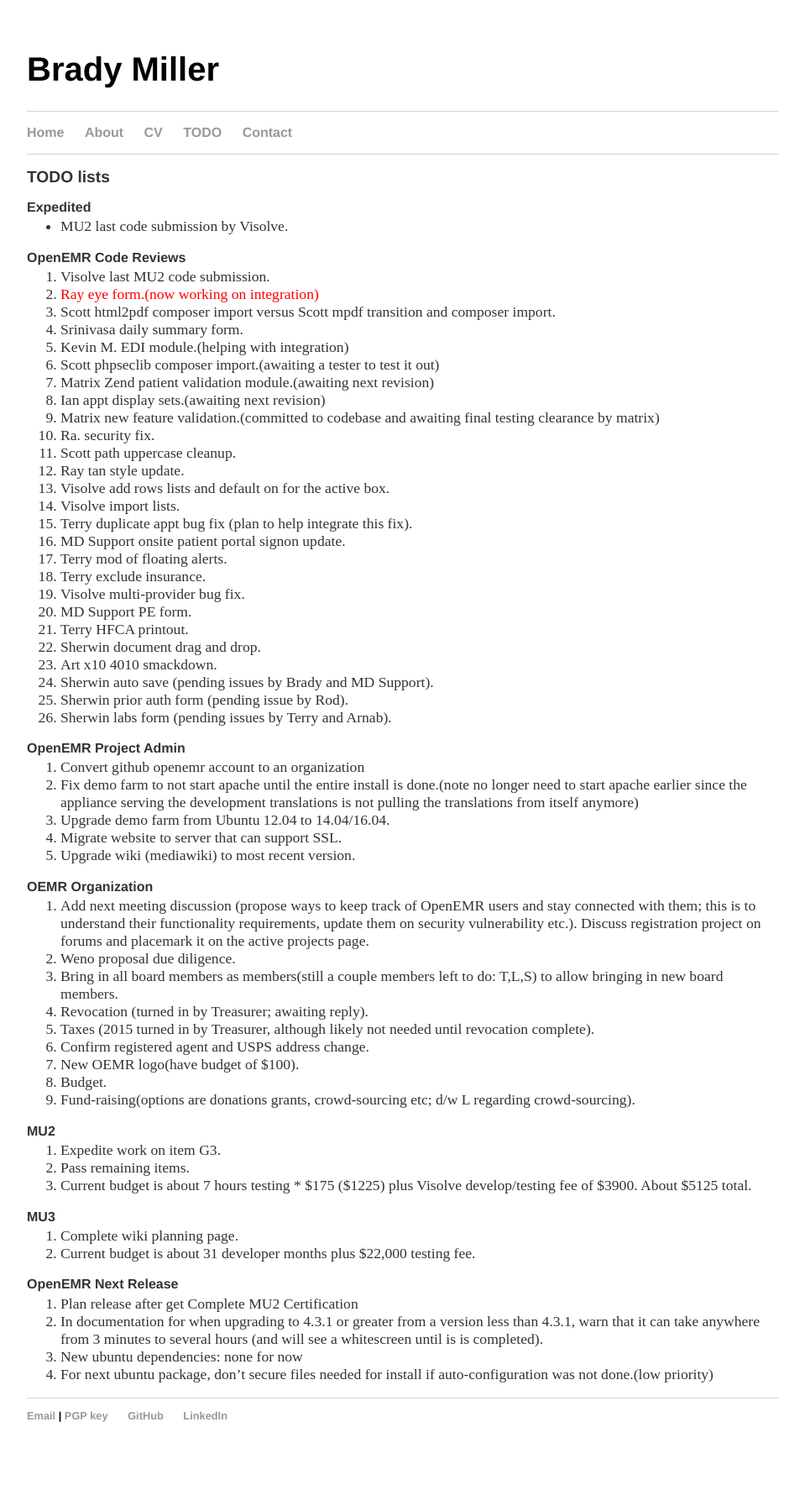
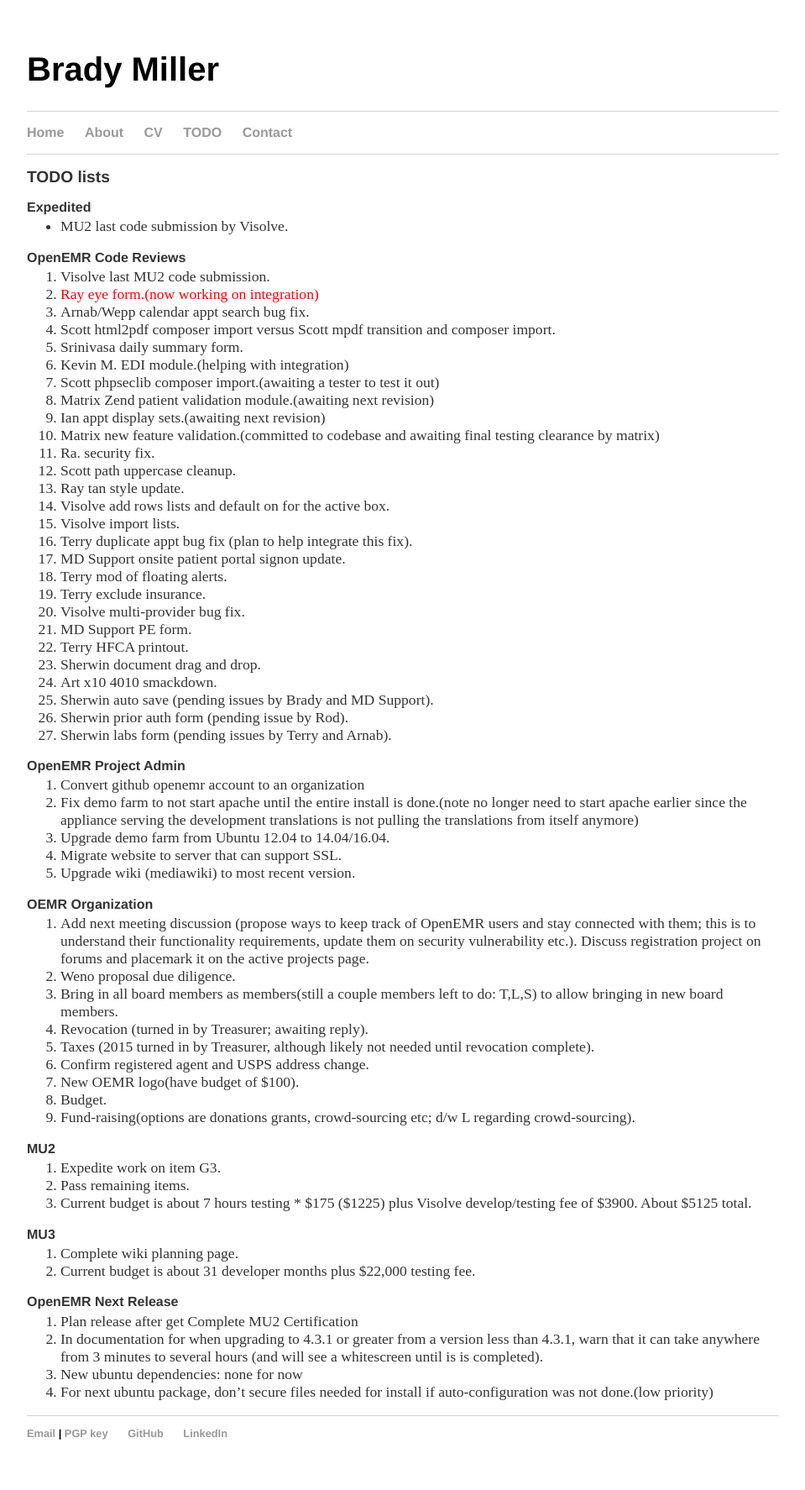
Before and after one commit to bradymiller/bradymiller.github.io, a Jekyll site: the page built from todo/index.md, in a window 1280 px wide. Shown: the whole page at 84% size, without its empty margins (160-1119 px from the left). Built offline with Jekyll 4.4.1, drawn with Linux system fonts in a browser that asks for light colours; before the commit the page ends 1753 px from its top, so only the background shows below that.

Commit message:
Update todo list

```diff
--- a/todo/index.md
+++ b/todo/index.md
@@ -9,6 +9,7 @@
 ### OpenEMR Code Reviews
 1. Visolve last MU2 code submission.
 1. <span style="color: red">Ray eye form.(now working on integration)</span>
+1. Arnab/Wepp calendar appt search bug fix.
 1. Scott html2pdf composer import versus Scott mpdf transition and composer import.
 1. Srinivasa daily summary form.
 1. Kevin M. EDI module.(helping with integration)
```
